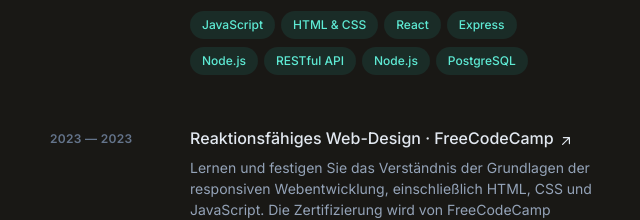
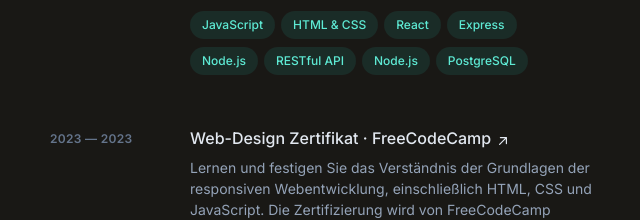
Before and after one commit to notkoyo/kaide, a Next.js app: page /de in a window 1280 px wide. Shown: the part 1020-1240 px from the top of the page, without its empty margins (590-1230 px from the left). Built offline with nearby package versions, Linux system fonts and the light colour scheme.

Commit message:
update freecodecamp DE wording

```diff
--- a/components/DE/experience-section-de.tsx
+++ b/components/DE/experience-section-de.tsx
@@ -221,7 +221,7 @@
                     >
                       <span className="absolute -inset-x-4 -inset-y-2.5 hidden rounded md:-inset-x-6 md:-inset-y-4 lg:block"></span>
                       <span>
-                        Reaktionsfähiges Web-Design ·{" "}
+                        Web-Design Zertifikat ·{" "}
                         <span className="inline-block">
                           FreeCodeCamp
                           <svg
```
